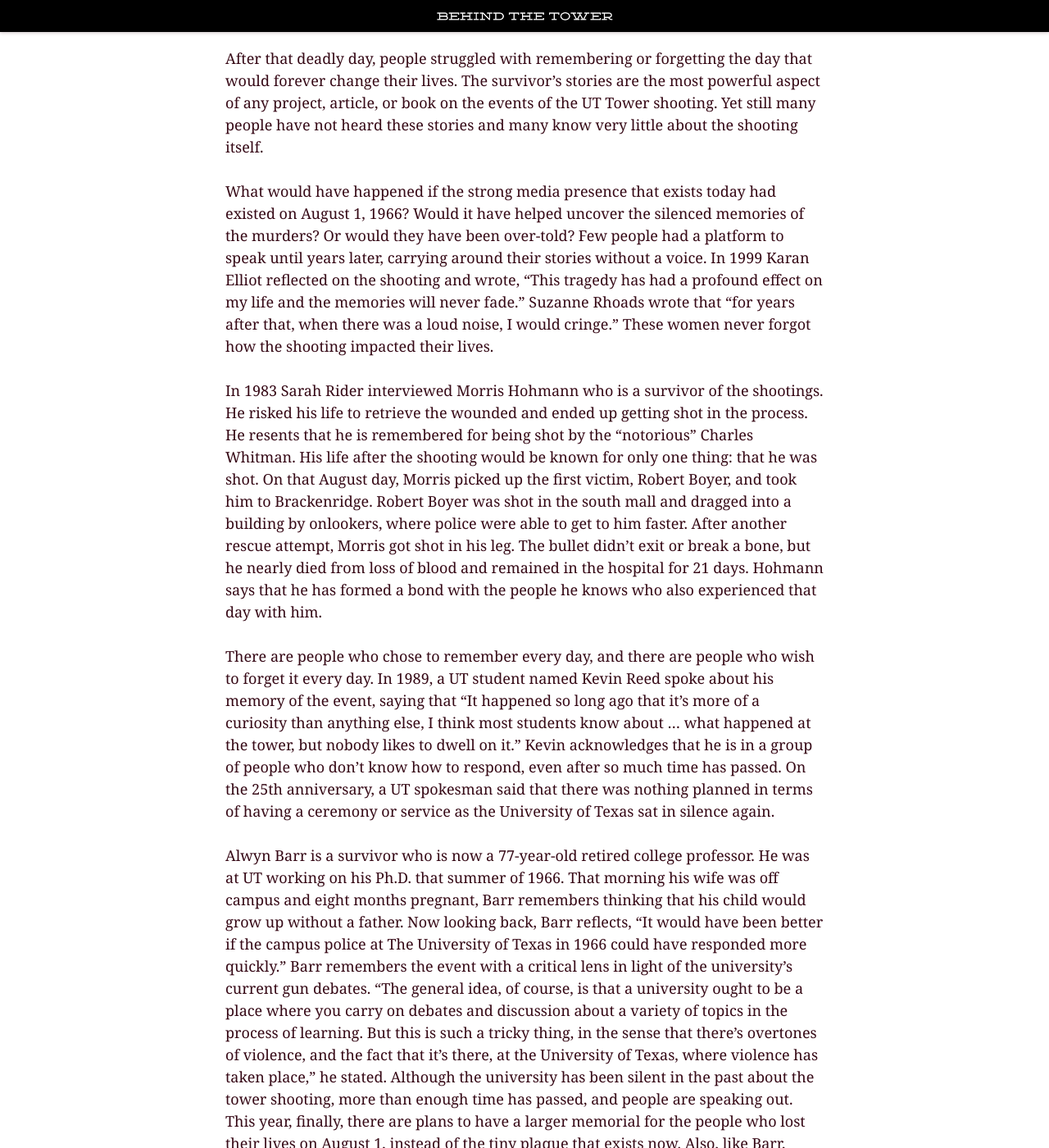
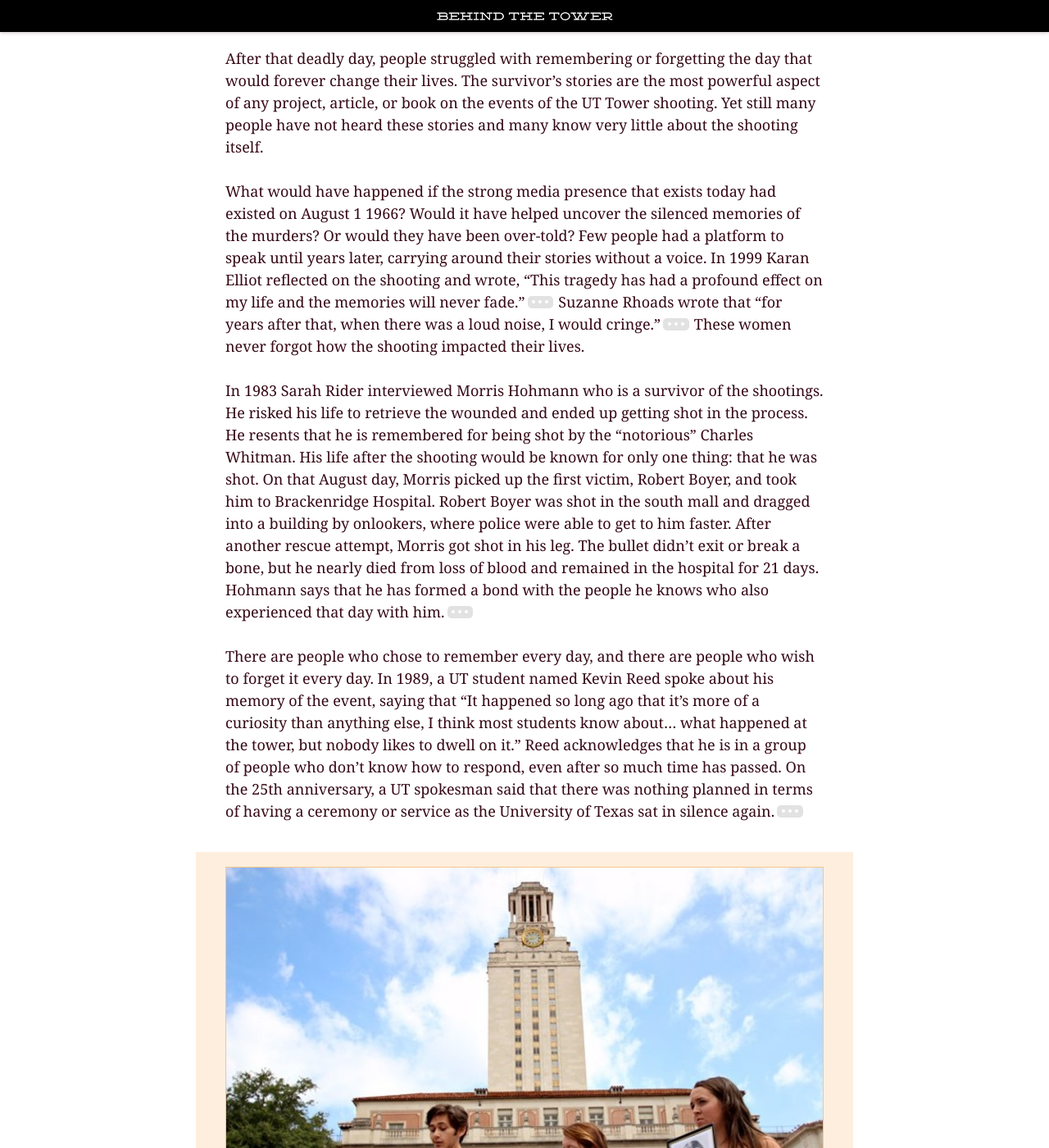
Before and after one commit to utexas-public-history/tower, a Jekyll site: the page built from _posts/2016-05-01-12-hurley-aftermath.md, in a window 1280 px wide and 1400 px high, scrolled down 776 px. Shown: the whole window at 82% size. Built offline with Jekyll 4.4.1, drawn with Linux system fonts in a browser that asks for light colours; some of the changed lines change nothing that is shown; some of the changed text lies outside the part shown.

Commit message:
Updated Hurley article

```diff
--- a/_posts/2016-05-01-12-hurley-aftermath.md
+++ b/_posts/2016-05-01-12-hurley-aftermath.md
@@ -15,13 +15,28 @@
 
 After that deadly day, people struggled with remembering or forgetting the day that would forever change their lives. The survivor’s stories are the most powerful aspect of any project, article, or book on the events of the UT Tower shooting. Yet still many people have not heard these stories and many know very little about the shooting itself.
 
-What would have happened if the strong media presence that exists today had existed on August 1, 1966? Would it have helped uncover the silenced memories of the murders? Or would they have been over-told? Few people had a platform to speak until years later, carrying around their stories without a voice. In 1999 Karan Elliot reflected on the shooting and wrote, “This tragedy has had a profound effect on my life and the memories will never fade.” Suzanne Rhoads wrote that “for years after that, when there was a loud noise, I would cringe.” These women never forgot how the shooting impacted their lives.
+What would have happened if the strong media presence that exists today had existed on August 1 1966? Would it have helped uncover the silenced memories of the murders? Or would they have been over-told? Few people had a platform to speak until years later, carrying around their stories without a voice. In 1999 Karan Elliot reflected on the shooting and wrote, “This tragedy has had a profound effect on my life and the memories will never fade.”[^1] Suzanne Rhoads wrote that “for years after that, when there was a loud noise, I would cringe.”[^2] These women never forgot how the shooting impacted their lives.
 
-In 1983 Sarah Rider interviewed Morris Hohmann who is a survivor of the shootings. He risked his life to retrieve the wounded and ended up getting shot in the process. He resents that he is remembered for being shot by the “notorious” Charles Whitman. His life after the shooting would be known for only one thing: that he was shot. On that August day, Morris picked up the first victim, Robert Boyer, and took him to Brackenridge. Robert Boyer was shot in the south mall and dragged into a building by onlookers, where police were able to get to him faster. After another rescue attempt, Morris got shot in his leg. The bullet didn’t exit or break a bone, but he nearly died from loss of blood and remained in the hospital for 21 days. Hohmann says that he has formed a bond with the people he knows who also experienced that day with him.
+In 1983 Sarah Rider interviewed Morris Hohmann who is a survivor of the shootings. He risked his life to retrieve the wounded and ended up getting shot in the process. He resents that he is remembered for being shot by the “notorious” Charles Whitman. His life after the shooting would be known for only one thing: that he was shot. On that August day, Morris picked up the first victim, Robert Boyer, and took him to Brackenridge Hospital. Robert Boyer was shot in the south mall and dragged into a building by onlookers, where police were able to get to him faster. After another rescue attempt, Morris got shot in his leg. The bullet didn’t exit or break a bone, but he nearly died from loss of blood and remained in the hospital for 21 days. Hohmann says that he has formed a bond with the people he knows who also experienced that day with him.[^3]
 
-There are people who chose to remember every day, and there are people who wish to forget it every day. In 1989, a UT student named Kevin Reed spoke about his memory of the event, saying that “It happened so long ago that it’s more of a curiosity than anything else, I think most students know about … what happened at the tower, but nobody likes to dwell on it.” Kevin acknowledges that he is in a group of people who don’t know how to respond, even after so much time has passed. On the 25th anniversary, a UT spokesman said that there was nothing planned in terms of having a ceremony or service as the University of Texas sat in silence again.
+There are people who chose to remember every day, and there are people who wish to forget it every day. In 1989, a UT student named Kevin Reed spoke about his memory of the event, saying that “It happened so long ago that it’s more of a curiosity than anything else, I think most students know about… what happened at the tower, but nobody likes to dwell on it.” Reed acknowledges that he is in a group of people who don’t know how to respond, even after so much time has passed. On the 25th anniversary, a UT spokesman said that there was nothing planned in terms of having a ceremony or service as the University of Texas sat in silence again.[^4]
 
-Alwyn Barr is a survivor who is now a 77-year-old retired college professor. He was at UT working on his Ph.D. that summer of 1966. That morning his wife was off campus and eight months pregnant, Barr remembers thinking that his child would grow up without a father. Now looking back, Barr reflects, “It would have been better if the campus police at The University of Texas in 1966 could have responded more quickly.” Barr remembers the event with a critical lens in light of the university’s current gun debates. “The general idea, of course, is that a university ought to be a place where you carry on debates and discussion about a variety of topics in the process of learning. But this is such a tricky thing, in the sense that there’s overtones of violence, and the fact that it’s there, at the University of Texas, where violence has taken place,” he stated.  Although the university has been silent in the past about the tower shooting, more than enough time has passed, and people are speaking out. This year, finally, there are plans to have a larger memorial for the people who lost their lives on August 1, instead of the tiny plaque that exists now. Also, like Barr, many people fear the danger in having concealed carry because of shootings at UT and at other schools. Others justify concealed carry in the belief that they can protect themselves if such a shooting occurs again.
+<div class="image-block">
+  <img src="{{ site.baseurl }}/images/posts/hurley/photo.jpg" alt="Photo of memorial" />
+</div>
+
+Alwyn Barr is a survivor who is now a 77-year-old retired college professor. He was at UT working on his Ph.D. that summer of 1966. That morning his wife was off campus and eight months pregnant, Barr remembers thinking that his child would grow up without a father. Now looking back, Barr reflects, “It would have been better if the campus police at The University of Texas in 1966 could have responded more quickly.” Barr remembers the event with a critical lens in light of the university’s current gun debates. “The general idea, of course, is that a university ought to be a place where you carry on debates and discussion about a variety of topics in the process of learning. But this is such a tricky thing, in the sense that there’s overtones of violence, and the fact that it’s there, at the University of Texas, where violence has taken place,” he stated. Although the university has been silent in the past about the tower shooting, more than enough time has passed, and people are speaking out. This year, finally, there are plans to have a larger memorial for the people who lost their lives on August 1, instead of the tiny plaque that exists now. Also, like Barr, many people fear the danger in having concealed carry because of shootings at UT and at other schools. Others justify concealed carry in the belief that they can protect themselves if such a shooting occurs again.[^5]
 
 It is now time for The University of Texas to take stock of all of these stories and to find a way to break the silence behind the shootings.
+
 </div></div></div>
+
+[^1]: Elliot, Karan Russ. "Tower Garden Reflections." (1999): n. pag. Print. 8:39am
+
+[^2]: Rhoades, Suzanne Kain. "Tower Garden Reflections." (1999): n. pag. Print. 3:33pm
+
+[^3]: Hohmann, Morris. Interview by Sara Rider. Austin History Center Oral History Transcript 31 May 1983: n. pag. Print.
+
+[^4]: “CAMPUS LIFE: University of Texas; Infamous Weapons Are Put Up for Sale.” New York Times. N.p., 30 July 1989. Web.
+
+[^5]: Cameron, Dell. “How a Survivor of the 1966 UT Tower Massacre Sees Saturday’s ‘mock Shooting’” The Daily Dot. N.p., 11 Dec. 2015. Web
```
Also changed, not shown: images/posts/hurley/photo.jpg (added).
